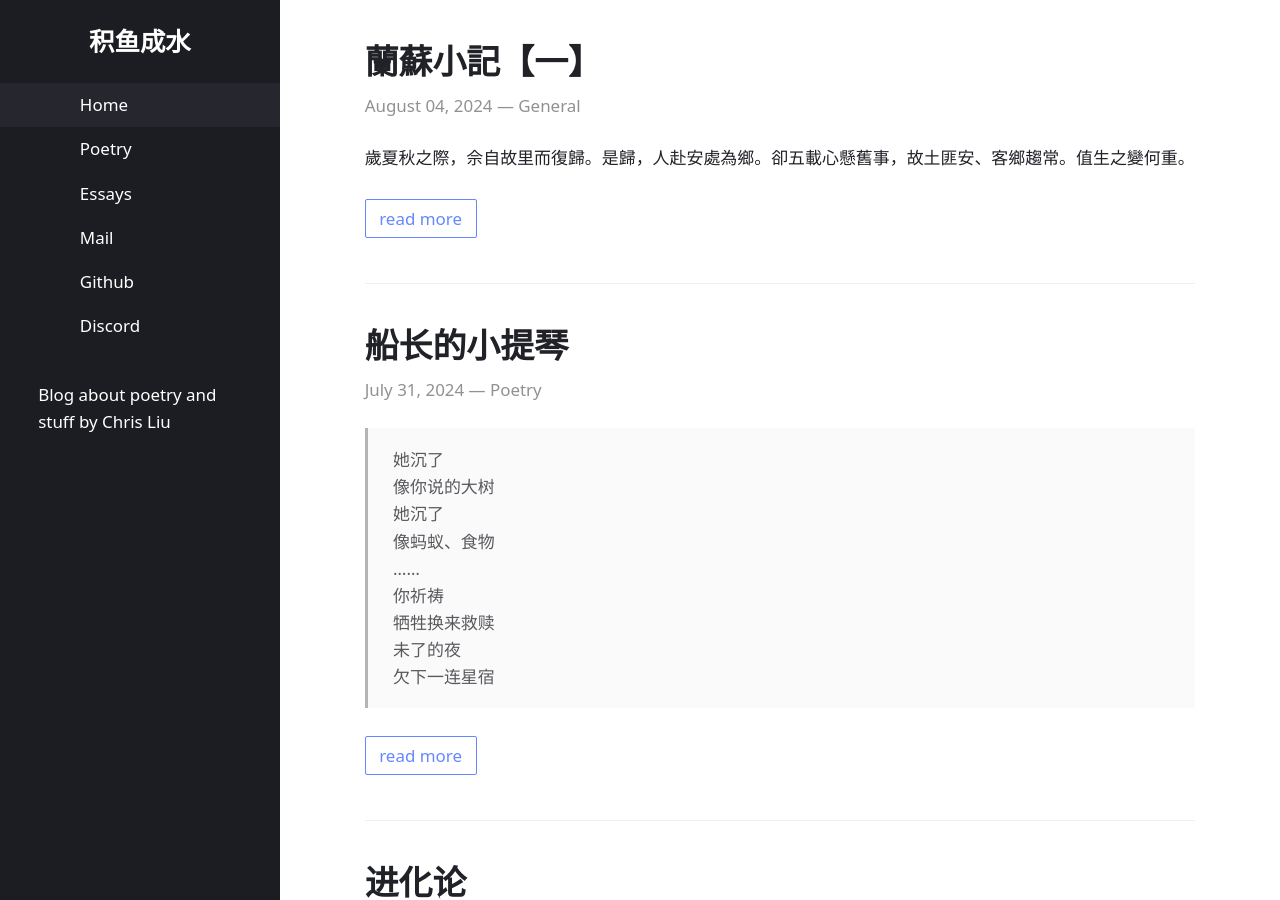
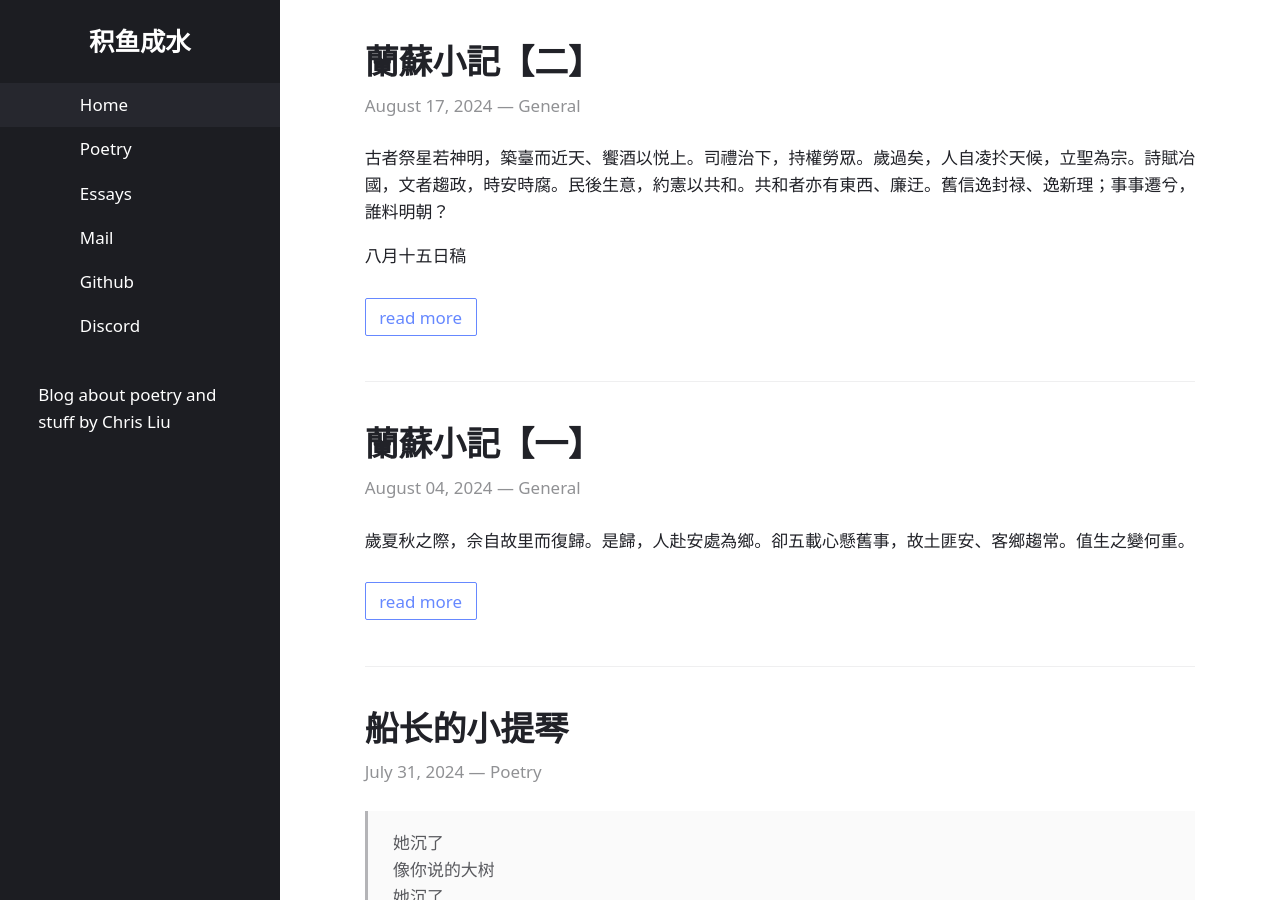
Before and after one commit to chris-zy-liu/chris-zy-liu.github.io, a Jekyll site: the page built from index.html, in a window 1280 px wide and 900 px high. Built offline with Jekyll 4.4.1, drawn with Linux system fonts in a browser that asks for light colours.

Commit message:
script update

```diff
--- /dev/null
+++ b/_posts/2024-08-17-notes2.md
@@ -0,0 +1,8 @@
+---
+title: 蘭蘇小記【二】
+layout: post
+categories: General
+---
+古者祭星若神明，築臺而近天、饗酒以悦上。司禮治下，持權勞眾。歲過矣，人自凌扵天候，立聖為宗。詩賦冶國，文者趨政，時安時腐。民後生意，約憲以共和。共和者亦有東西、廉迂。舊信逸封禄、逸新理；事事遷兮，誰料明朝？
+
+八月十五日稿
```
Also changed, not shown: _posts/.obsidian/workspace.json (+6 -6 lines).
